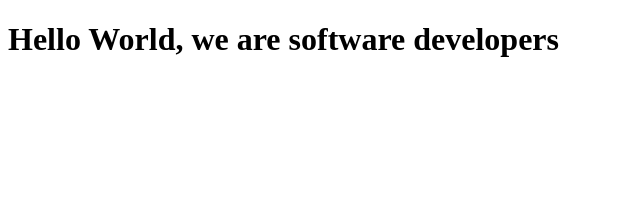
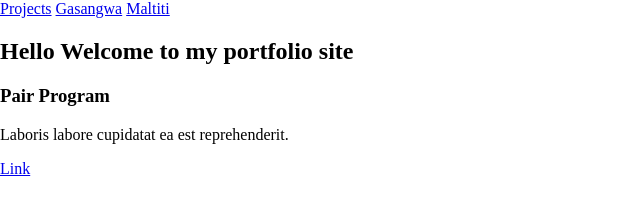
Before and after one commit to osmanmaltiti/microverse-pair-programming, a plain HTML site: page index.html in a window 1280 px wide. Shown: the whole page, without its empty margins (0-640 px from the left). Drawn offline with Linux system fonts and the light colour scheme.

Commit message:
Portfolio

```diff
--- a/index.html
+++ b/index.html
@@ -4,9 +4,26 @@
     <meta charset="UTF-8">
     <meta http-equiv="X-UA-Compatible" content="IE=edge">
     <meta name="viewport" content="width=device-width, initial-scale=1.0">
+    <link rel="stylesheet" href="style.css"/>
     <title>Pair Programming</title>
 </head>
 <body>
-    <h1>Hello World, we are software developers</h1>
+    <div class="main-portfolio">
+        <nav id='navbar'>
+            <a href="#projects">Projects</a>
+            <a href="#" id='profile-link' target="_blank">Gasangwa</a>
+            <a href="https://github.com/osmanmaltiti" target="_blank" id='profile-link'>Maltiti</a>
+        </nav>
+        <section id="welcome-section">
+            <h1>Hello Welcome to my portfolio site</h1>
+        </section>
+        <section id="projects">
+            <div class="project">
+                <h3 class="project-title">Pair Program</h3>
+                <p class="description">Laboris labore cupidatat ea est reprehenderit.</p>
+                <a href="#">Link</a>
+            </div>
+        </section>
+    </div>
 </body>
 </html>
--- /dev/null
+++ b/style.css
@@ -0,0 +1,8 @@
+body{
+    padding: 0;
+    margin: 0;
+}
+
+.main-portfolio{
+    width: 100vh;
+}
```
Also changed, not shown: app.js (added).
